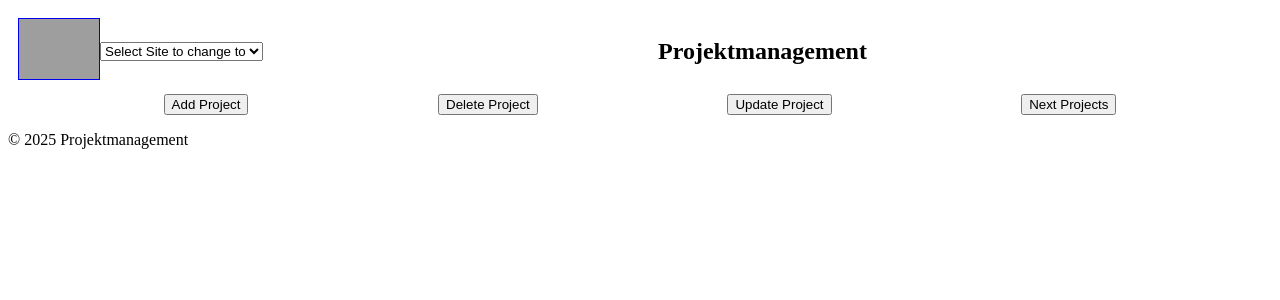
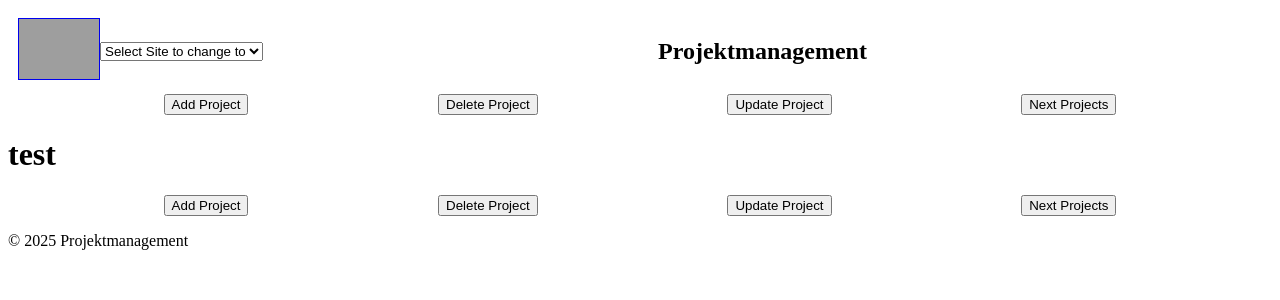
Before and after one commit to ThorbenHrbck/Projektmanagement, a Django app: page /projects/ in a window 1280 px wide. Shown: the top 300 px of the page. Run offline with Django 5.2, Linux system fonts and the light colour scheme; grey boxes are pictures that could not be loaded.

Commit message:
moved button in own file for reuse

```diff
--- /dev/null
+++ b/Projektmanagement/Templates/Project/Button.html
@@ -0,0 +1,21 @@
+<style>
+    .crud_container {
+        display: flex;
+        justify-content: center; /* Zentriert die Buttons horizontal */
+        gap: 15%; /* Abstand zwischen den Buttons in Prozent */
+    }
+</style>
+<div class="crud_container">
+    <a href="{% url 'project_create' %}">
+        <button>Add Project</button>
+    </a>
+    <a href="{% url 'project_delete' %}">
+        <button>Delete Project</button>
+    </a>
+    <a href="{% url 'project_update' %}">
+        <button>Update Project</button>
+    </a>
+    <a href="">
+        <button>Next Projects</button>
+    </a>
+</div>
--- a/Projektmanagement/Templates/Project/ProjectOverview.html
+++ b/Projektmanagement/Templates/Project/ProjectOverview.html
@@ -1,47 +1,9 @@
 {% extends "baseTemplate.html" %}
 
 {% block content %}
-<div class="container">
-    <style>
-        .crud_container {
-            display: flex;
-            justify-content: center; /* Zentriert die Buttons horizontal */
-            gap: 15%; /* Abstand zwischen den Buttons in Prozent */
-        }
-    </style>
-    <div class="crud_container">
-        <a href="{% url 'project_create' %}">
-            <button>Add Project</button>
-        </a>
-        <a href="{% url 'project_delete' %}">
-            <button>Delete Project</button>
-        </a>
-        <a href="{% url 'project_update' %}">
-            <button>Update Project</button>
-        </a>
-        <a href="">
-            <button>Next Projects</button>
-        </a>
-    </div>
-
-    <div class="row mt-4">
-        <!-- Projektkarten oder Tabelle -->
-        <div class="col-md-12">
-            <div class="row">
-                {% for project in projects %}
-                <div class="col-md-4">
-                    <div class="card mb-3">
-                        <div class="card-body">
-                            <h5 class="card-title">{{ project.name }}</h5>
-                            <p class="card-text">{{ project.description }}</p>
-                            <a href="{% url 'project_edit' project.id %}" class="btn btn-warning">Bearbeiten</a>
-                            <a href="{% url 'project_delete' project.id %}" class="btn btn-danger">Löschen</a>
-                        </div>
-                    </div>
-                </div>
-                {% endfor %}
-            </div>
-        </div>
-    </div>
+<div>
+    {% include 'Project/Button.html' %}
+    <h1>test</h1>
+    {% include 'Project/Button.html' %}
 </div>
 {% endblock %}
```
